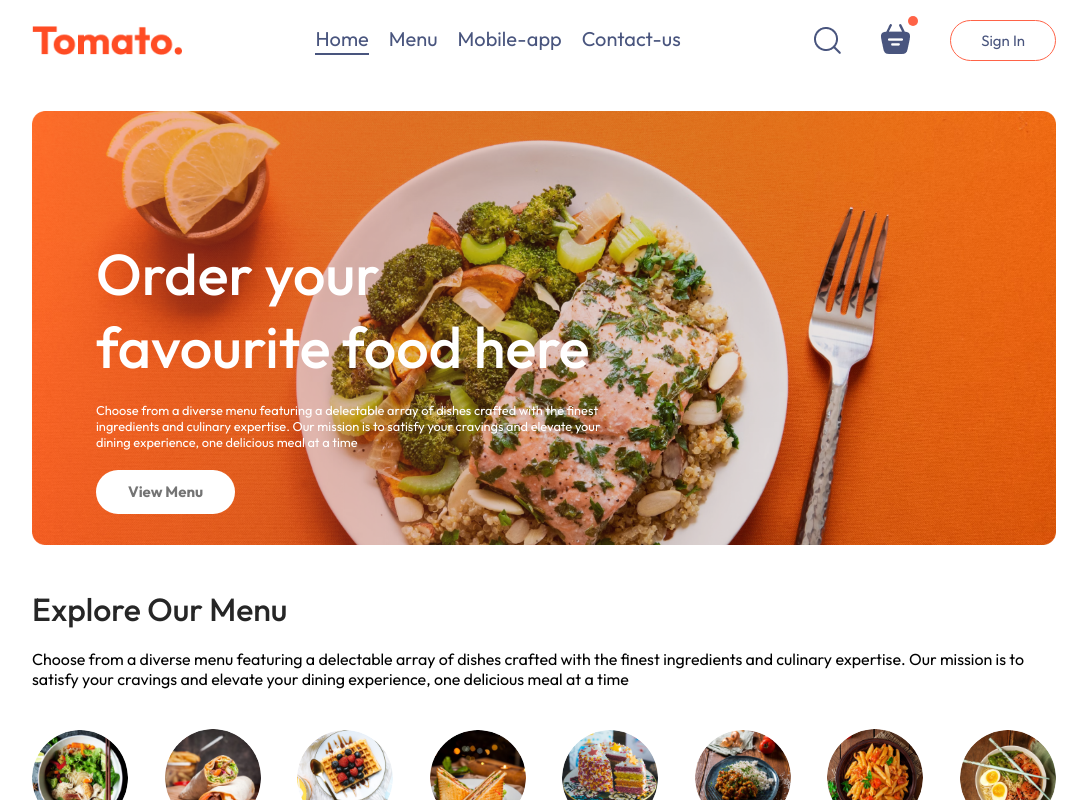
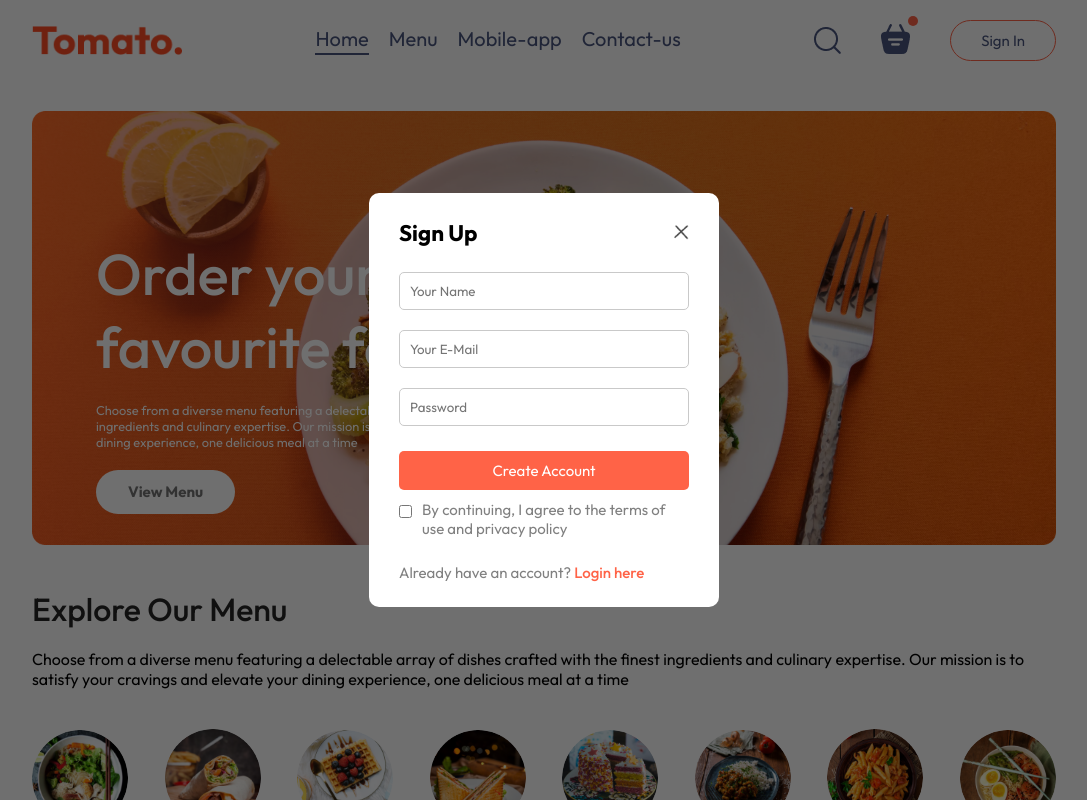
Before and after one commit to praneetav06/Food_Delivery_Website, a React (Vite) app in the folder frontend/: page / in a window 1280 px wide. Both pictures are taken after a click on the button "Sign In". Shown: the top 800 px of the page, without its empty margins (96-1183 px from the left). Built offline with nearby package versions, Linux system fonts and the light colour scheme.

Commit message:
created login/signup component

```diff
--- a/frontend/src/App.jsx
+++ b/frontend/src/App.jsx
@@ -1,16 +1,19 @@
-import React from "react";
+import React, { useState } from "react";
 import Navbar from "./Components/Navbar/Navbar";
 import { Route, Routes } from "react-router-dom";
 import Home from "./Pages/Home/Home";
 import Cart from "./Pages/Cart/Cart";
 import PlaceOrder from "./Pages/PlaceOrder/PlaceOrder";
 import Footer from "./Components/Footer/Footer";
+import LoginPopup from "./Components/LoginPopup/LoginPopup";
 
 const App = () => {
+  const [showLogin, setShowLogin] = useState(false);
   return (
     <>
+      {showLogin ? <LoginPopup setShowLogin={setShowLogin} /> : <></>}
       <div className="app">
-        <Navbar />
+        <Navbar setShowLogin={setShowLogin} />
         <Routes>
           <Route path="/" element={<Home />} />
           <Route path="/Cart" element={<Cart />} />
--- /dev/null
+++ b/frontend/src/Components/LoginPopup/LoginPopup.css
@@ -0,0 +1,65 @@
+.login-popup {
+  position: absolute;
+  z-index: 1;
+  width: 100%;
+  height: 100%;
+  background-color: #00000090;
+  display: grid;
+}
+.login-popup-container {
+  place-self: center;
+  width: max(25vw, 350px);
+  color: #808080;
+  background-color: white;
+  display: flex;
+  flex-direction: column;
+  gap: 25px;
+  padding: 25px 30px;
+  border-radius: 10px;
+  font-size: 15px;
+  animation: fadeIn 0.5s;
+}
+.login-popup-title {
+  display: flex;
+  justify-content: space-between;
+  align-items: center;
+  color: black;
+}
+.login-popup-title img {
+  width: 15px;
+  cursor: pointer;
+}
+.login-popup-inputs {
+  display: flex;
+  flex-direction: column;
+  gap: 20px;
+}
+.login-popup-inputs input {
+  outline: none;
+  border: 1px solid #c9c9c9;
+  padding: 10px;
+  border-radius: 5px;
+}
+.login-popup-container button {
+  border: none;
+  padding: 10px;
+  border-radius: 5px;
+  color: white;
+  background-color: tomato;
+  font-size: 15px;
+  cursor: pointer;
+}
+.login-popup-condition {
+  display: flex;
+  align-items: start;
+  gap: 10px;
+  margin-top: -15px;
+}
+.login-popup-condition input {
+  margin-top: 5px;
+}
+.login-popup p span {
+  color: tomato;
+  font-weight: 500;
+  cursor: pointer;
+}
--- /dev/null
+++ b/frontend/src/Components/LoginPopup/LoginPopup.jsx
@@ -0,0 +1,49 @@
+import React, { useState } from "react";
+import "./LoginPopup.css";
+import { assets } from "../../assets/assets";
+
+const LoginPopup = ({ setShowLogin }) => {
+  // mount the component in app.jsx
+  const [currState, setCurrState] = useState("Sign Up");
+  return (
+    <div className="login-popup">
+      <form className="login-popup-container">
+        <div className="login-popup-title">
+          <h2>{currState}</h2>
+          <img
+            onClick={() => setShowLogin(false)}
+            src={assets.cross_icon}
+            alt=""
+          />
+        </div>
+        <div className="login-popup-inputs">
+          {currState === "Login" ? (
+            <></>
+          ) : (
+            <input type="text" placeholder="Your Name" required />
+          )}
+          <input type="email" placeholder="Your E-Mail" required />
+          <input type="password" placeholder="Password" required />
+        </div>
+        <button>{currState === "Sign Up" ? "Create Account" : "Login"}</button>
+        <div className="login-popup-condition">
+          <input type="checkbox" required />
+          <p>By continuing, I agree to the terms of use and privacy policy</p>
+        </div>
+        {currState === "Login" ? (
+          <p>
+            Create a new account?{" "}
+            <span onClick={() => setCurrState("Sign Up")}>Click here</span>
+          </p>
+        ) : (
+          <p>
+            Already have an account?{" "}
+            <span onClick={() => setCurrState("Login")}>Login here</span>
+          </p>
+        )}
+      </form>
+    </div>
+  );
+};
+
+export default LoginPopup;
--- a/frontend/src/Components/Navbar/Navbar.jsx
+++ b/frontend/src/Components/Navbar/Navbar.jsx
@@ -3,7 +3,7 @@
 import { assets } from "../../assets/assets";
 import { Link } from "react-router-dom";
 
-const Navbar = () => {
+const Navbar = ({ setShowLogin }) => {
   //mount the component in app.jsx
   const [menu, setMenu] = useState("Home");
   return (
@@ -45,7 +45,7 @@
           <img src={assets.basket_icon} alt="" />
           <div className="dot"></div>
         </div>
-        <button>Sign In</button>
+        <button onClick={() => setShowLogin(true)}>Sign In</button>
       </div>
     </div>
   );
```
